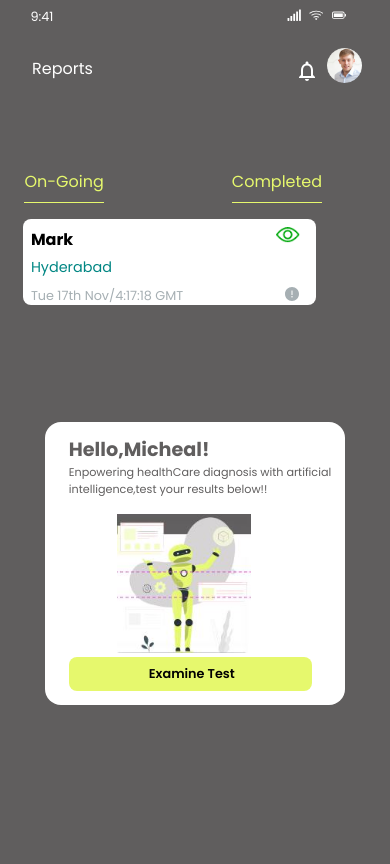
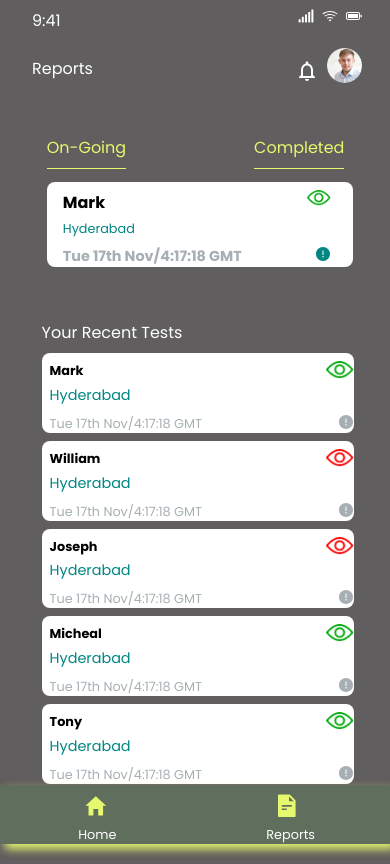
Before and after one commit to gopidev3/HealthSlotBooking, a React (Create React App) app: page /HomePage in a window 390 px wide. Built offline with nearby package versions, Linux system fonts and the light colour scheme.

Commit message:
First Commit

```diff
--- a/src/App.js
+++ b/src/App.js
@@ -1,4 +1,4 @@
-//  import logo from './logo.svg';
+
 import react,{Component} from 'react';
 import SideBar from './Components/Home/SideBar';
 import HomePage from './Components/HomePage/HomePage';
@@ -7,6 +7,9 @@ import Completed from './Components/About/Completed/Completed';
 import NavBar from './Components/NavBar/NavBar';
 import Reports from './Components/Reports/Reports';
 import OnGoingTasks from './Components/Tasks/OnGoingTasks';
+import CompletedTasks from './Components/Tasks/CompletedTasks';
+import Footer from './Components/Footer/Footer';
+
 import {
   BrowserRouter as Router,
   Switch,
@@ -18,7 +21,7 @@ function App() {
   return (
     <Router>
     <div className="App">
-          <SideBar/>
+           <SideBar/>
            {/* <HomePage/>    */}
           <Route exact path = "/HomePage" component={HomePage}/>
            {/* <OnGoing/> */}
@@ -26,6 +29,8 @@ function App() {
           <NavBar/>
           <Reports/>
           <OnGoingTasks/>
+          <CompletedTasks/>
+          <Footer/>
       </div>
    </Router>
 
--- a/src/Components/About/OnGoing/OneGoing.js
+++ b/src/Components/About/OnGoing/OneGoing.js
@@ -2,7 +2,6 @@ import React, { useState} from "react";
 import './OnGoing.scss';
 import { Link } from "react-router-dom";
 import Completed from "../Completed/Completed";
-
 
 const OnGoing = () => {
     const [state, setstate] = useState("OnGoing")
@@ -44,10 +43,8 @@ const OnGoing = () => {
                         <td>NA</td>
                     </tr>
                 </table>
-
             </div>}
             {state ==="Completed"&&<Completed/>}
-
          </div>
 
 
--- /dev/null
+++ b/src/Components/Footer/Footer.js
@@ -0,0 +1,30 @@
+import React from 'react';
+import "./Footer.scss";
+import { IoMdHome } from "react-icons/io";
+import { AiFillFileText } from "react-icons/ai";
+import CompletedTasks from "../Tasks/CompletedTasks";
+
+// const OnGoing = () => {
+//     const [state, setstate] = useState("OnGoingTasks")
+//     const handleClick=(item)=>{
+//             setstate(item)
+//     }
+const Footer = () => {
+    return (
+        <div className = "sticky-health-fter">
+        <div className = "sticky-health-fter-content">
+            <div className = "sticky-healthslot-cont1">
+                <i><IoMdHome/></i>
+                <p>Home</p>
+            </div>
+            <div className = "sticky-healthslot-cont2">
+                <i><AiFillFileText/></i>
+                <p>Reports</p>
+            </div>
+        </div>
+    </div>
+
+    )
+ }
+
+ export default Footer;
--- /dev/null
+++ b/src/Components/Footer/Footer.scss
@@ -0,0 +1,50 @@
+@media screen and (max-width:1366px) and (min-width:501px){
+    .sticky-health-fter {
+        display: none;
+    }
+}
+
+@media screen and (max-width:500px){
+
+    .sticky-health-fter{
+        background-color:#606e5e;
+        width:100%;
+        position: fixed;
+        bottom: -0rem;
+        filter: drop-shadow(5px 5px 5px #E6f86d);
+        padding: 0.5rem 0rem 0rem 0rem;
+    }
+
+    .sticky-health-fter-content {
+        display: flex;
+        justify-content: space-around;
+    }
+
+    .sticky-healthslot-cont1 i {
+        color: #E6f86d;
+        font-size: 160%;
+        padding: 0rem 0rem 0rem 0.5rem;
+    }
+
+
+    .sticky-healthslot-cont1 p {
+        font-size: 0.8rem;
+        color: #fff;
+        font-family: 'Poppins';
+        padding: 0rem 0rem 0rem 0.2rem;
+    }
+
+    .sticky-healthslot-cont2 i{
+        color: #E6f86d;
+        font-size: 160%;
+        padding: 0rem 0rem 0rem 0.5rem;
+    }
+
+    .sticky-healthslot-cont2 p{
+         text-align: center;
+         color: #fff;
+         font-size: 0.8rem;
+         font-family: 'Poppins';
+    }
+
+}
--- a/src/Components/Home.js
+++ b/src/Components/Home.js
@@ -4,7 +4,7 @@ import HomePage from "./Components/HomePage/HomePage";
 import OnGoing from './About/OnGoing/OneGoing';
 import Completed from './About/Completed/Completed';
 import NavBar from './NavBar/NavBar';
-import Reports from './Reports/Reports';
+
 
 const Home = () => {
     return (
@@ -14,7 +14,6 @@ const Home = () => {
             <OnGoing/>
             <Completed/>
             <NavBar/>
-            <Reports/>
         </div>
 
     )
--- a/src/Components/HomePage/HomePage.scss
+++ b/src/Components/HomePage/HomePage.scss
@@ -147,7 +147,11 @@
      padding: 0.5rem 0.5rem 0.5rem 1rem;
  }
 
- @media screen and (max-width:500px){
+ @media screen and (max-width:360px){
+     .HomePage-Card1-main {
+         display: none;
+     }
+
      .Second-health-card-maindiv {
          display: none;
      }
@@ -156,37 +160,18 @@
          display: none;
      }
 
+    }
 
-     .HomePage-Card1-main {
-        position: absolute;
-         top:50%;
-         left:0;
-         right:0;
-         margin: auto;
-         width:75%;
-         padding: 0rem 0.5rem 0.9rem 0rem;
-     }
+    @media screen and (max-width:414px) and (min-width:361px){
+        .HomePage-Card1-main {
+            display: none;
+        }
 
-     .HomePage-Contentimg img {
-         position: relative;
-         width:50%;
-         top:1rem;
-         left:3rem;
-     }
+        .Second-health-card-maindiv {
+            display: none;
+        }
 
-     .HomePage-content1 p {
-         width:100%;
-         font-size: 0.7rem;
-         padding: 0rem 0.5rem 0rem 0rem;
-     }
-
-     .HomePage-button {
-         padding-left: 0rem;
-     }
-
-     .HomePage-button button {
-        padding: 0.5rem 4.8rem 0.5rem 5rem;
-        border-radius: 0.5rem;
-        font-size: 0.8rem;
-     }
- }
+        .third-health-Card {
+            display: none;
+        }
+    }
--- a/src/Components/NavBar/NavBar.js
+++ b/src/Components/NavBar/NavBar.js
@@ -4,7 +4,6 @@ import { FaPowerOff } from "react-icons/fa";
 import { FaSignal } from 'react-icons/fa';
 import { BsWifi } from "react-icons/bs";
 import { BsBatteryFull } from "react-icons/bs";
-
 
  const NavBar = () => {
     return (
--- a/src/Components/NavBar/NavBar.scss
+++ b/src/Components/NavBar/NavBar.scss
@@ -3,14 +3,13 @@
     position:absolute;
     top:2rem;
     left:1rem;
-    width:80%;
+    width:90%;
 }
 
  .NavBar-content-main {
     display: flex;
     justify-content: space-between;
-
-}
+ }
 
 .NavBar-health-cont1 p {
     font-size: 1rem;
@@ -36,13 +35,12 @@
    }
 
 
-@media screen and (max-width:500px){
+@media screen and (max-width:360px){
     .NavBar-main {
-        background-color:none;
         position:absolute;
         top:0rem;
         left:1rem;
-        width:90%;
+        width:95%;
         padding: 0rem 0rem 0rem 0rem;
     }
 
@@ -57,5 +55,20 @@
         padding: 0REM 0.5REM 0REM 0REM;
     }
 
+}
+
+@media screen and (max-width:414px) and (min-width:361px){
+    .NavBar-main {
+        top:0rem;
+        left:1rem;
+        width:94%;
+        padding: 0rem 0rem 0rem 0rem;
+    }
+
+    .NavBar-health-cont2 i {
+        color: #fff;
+        font-size: 100%;
+        padding: 0rem 0.5rem 0rem 0rem;
+    }
 
 }
--- /dev/null
+++ b/src/Components/Tasks/CompletedTasks.js
@@ -0,0 +1,54 @@
+import React from 'react';
+import "./CompletedTasks.scss";
+import eye1_img from '../../Assets/imgs/eye1_img.png';
+import { AiFillExclamationCircle } from "react-icons/ai";
+import eye2_img from '../../Assets/imgs/eye2_img.png';
+
+const CompletedTasks = () => {
+    return (
+    <div className = "Seventh-amain-root">
+        <p className = "prt">Your Recent Tests</p>
+         <div className = "Seventh-health-cards-conatainer">
+           <div className = "Seventh-heallth-Card">
+                <span>Mark</span>
+                <img src = {eye1_img} alt = ""/>
+                 <p>Hyderabad</p>
+                <span className = "cl-span">Tue 17th Nov/4:17:18 GMT</span>
+                <i className = "I-T"><AiFillExclamationCircle/></i>
+            </div>
+            <div className = "Seventh-heallth-Card">
+                 <span>William</span>
+                <img src = {eye2_img} alt = ""/>
+                 <p>Hyderabad</p>
+                 <span className = "cl-span">Tue 17th Nov/4:17:18 GMT</span>
+                 <i className = "I-T"><AiFillExclamationCircle/></i>
+            </div>
+            <div className = "Seventh-heallth-Card">
+                 <span>Joseph</span>
+                <img src = {eye2_img} alt = ""/>
+                 <p>Hyderabad</p>
+                <span className = "cl-span">Tue 17th Nov/4:17:18 GMT</span>
+                <i className = "I-T"><AiFillExclamationCircle/></i>
+            </div>
+            <div className = "Seventh-heallth-Card">
+                <span>Micheal</span>
+                <img src = {eye1_img} alt = ""/>
+                 <p>Hyderabad</p>
+                 <span className = "cl-span">Tue 17th Nov/4:17:18 GMT</span>
+                 <i className = "I-T"><AiFillExclamationCircle/></i>
+            </div>
+            <div className = "Seventh-heallth-Card">
+                <span>Tony</span>
+                <img src = {eye1_img} alt = ""/>
+                 <p>Hyderabad</p>
+                 <span className = "cl-span">Tue 17th Nov/4:17:18 GMT</span>
+                 <i className = "I-T"><AiFillExclamationCircle/></i>
+            </div>
+           </div>
+        </div>
+
+
+    )
+ }
+
+ export default CompletedTasks;
--- /dev/null
+++ b/src/Components/Tasks/CompletedTasks.scss
@@ -0,0 +1,133 @@
+@media screen and (max-width:1366px) and (min-width:501px){
+    .Seventh-amain-root {
+        display: none;
+    }
+
+}
+
+@media screen and (max-width:360px){
+    .Seventh-amain-root {
+        border-radius: 1rem;
+        position: absolute;
+        top:20rem;
+        left:2rem;
+        width:80%;
+    }
+
+    .prt {
+        font-family: 'Poppins';
+        font-size: 1rem;
+        color: #fff;
+        padding: 0rem 0rem 0.5rem 0rem;
+    }
+
+    .Seventh-health-cards-conatainer {
+        margin-bottom: 5rem;
+    }
+
+    .Seventh-heallth-Card{
+        margin-bottom: 0.5rem;
+        background-color: #fff;
+        padding: 0.5rem 0rem 0rem 0.5rem;
+        border-radius: 0.5rem;
+    }
+
+    .Seventh-heallth-Card span {
+        font-family: 'Poppins';
+        font-size: 0.8rem;
+        font-weight: bold;
+        padding: 0.5rem 0rem 0.5rem 0rem;
+    }
+
+    .Seventh-heallth-Card img {
+        float: right;
+        width: 9%;
+    }
+
+    .Seventh-heallth-Card i {
+        color:#008683;
+        float: right;
+    }
+
+    .Seventh-heallth-Card p {
+        font-size: 0.9rem;
+        font-family: 'Poppins';
+        color: #008683;
+        padding: 0.3rem 0rem 0.5rem 0rem;
+    }
+
+    .Seventh-heallth-Card .cl-span {
+        font-family: 'Poppins';
+        font-size: 0.8rem;
+        font-weight: 400;
+        color: #A6AFB3;
+    }
+
+    .Seventh-heallth-Card .I-T {
+        color: #A6AFB3;
+    }
+}
+
+@media screen and (max-width:414px) and (min-width:361px){
+    .Seventh-amain-root {
+        border-radius: 1rem;
+        position: absolute;
+        top:20rem;
+        left:2.6rem;
+        width:80%;
+    }
+
+    .prt {
+        font-family: 'Poppins';
+        font-size: 1rem;
+        color: #fff;
+        padding: 0rem 0rem 0.5rem 0rem;
+    }
+
+    .Seventh-health-cards-conatainer {
+        margin-bottom: 5rem;
+    }
+
+    .Seventh-heallth-Card{
+        margin-bottom: 0.5rem;
+        background-color: #fff;
+        padding: 0.5rem 0rem 0rem 0.5rem;
+        border-radius: 0.5rem;
+    }
+
+    .Seventh-heallth-Card span {
+        font-family: 'Poppins';
+        font-size: 0.8rem;
+        font-weight: bold;
+        padding: 0.5rem 0rem 0.5rem 0rem;
+    }
+
+    .Seventh-heallth-Card img {
+        float: right;
+        width: 9%;
+    }
+
+    .Seventh-heallth-Card i {
+        color:#008683;
+        float: right;
+    }
+
+    .Seventh-heallth-Card p {
+        font-size: 0.9rem;
+        font-family: 'Poppins';
+        color: #008683;
+        padding: 0.3rem 0rem 0.5rem 0rem;
+    }
+
+    .Seventh-heallth-Card .cl-span {
+        font-family: 'Poppins';
+        font-size: 0.8rem;
+        font-weight: 400;
+        color: #A6AFB3;
+    }
+
+    .Seventh-heallth-Card .I-T {
+        color: #A6AFB3;
+    }
+
+}
--- a/src/Components/Tasks/OnGoingTasks.scss
+++ b/src/Components/Tasks/OnGoingTasks.scss
@@ -1,19 +1,23 @@
-@media screen and (max-width:500px) {
+@media screen and (max-width:1366px) and (min-width:415px){
+    .OnGoingTasks-mainroot{
+        display: none;
+    }
+
+}
+
+
+@media screen and (max-width:360px) {
     .OnGoingTasks-mainroot {
         position: absolute;
         top:20%;
-        left:3%;
-    }
-
-    .OnGoing-Card-container {
-        padding: 1rem 0rem 0rem 0.7rem;
+        left:10%;
     }
 
     .On-Going-main .OnGoingTasks-cont1{
         display: grid;
         grid-template-columns: auto auto;
-        column-gap: 8rem;
-        padding-left: 0.8rem;
+         column-gap: 8rem;
+         padding: 0rem 0rem 0.8rem 0rem;
     }
 
     .OnGoingTasks-cont1 span{
@@ -49,13 +53,11 @@
 
     .Ongoing-health-card p{
         font-size: 0.9rem;
-        font-family: 'Poppins';
         color: #008683;
+        font-family: '';
         padding: 0.3rem 0rem 0.5rem 0rem;
     }
-
     .Ongoing-health-card .cl-span {
-        font-family: 'Poppins';
         font-size: 0.8rem;
         font-weight: 400;
         color: #A6AFB3;
@@ -64,6 +66,90 @@
     .Ongoing-health-card .I-T {
         color: #A6AFB3;
     }
+}
+
+@media screen and (max-width:414px) and (min-width:361px){
+    .OnGoingTasks-mainroot {
+        // background-color: red;
+        position: absolute;
+        top:16%;
+        left:12%;
+    }
+
+    .On-Going-main .OnGoingTasks-cont1{
+        display: grid;
+        grid-template-columns: auto auto;
+        column-gap: 8rem;
+        padding: 0rem 0rem 0.8rem 0rem;
+    }
+
+
+    .OnGoingTasks-cont1 span{
+        font-family: 'Poppins';
+        color: #e6f86d;
+        padding-bottom: 0.5rem;
+        border-bottom: 1px solid #e6f86d;
+    }
+
+    .Ongoing-health-card{
+        background-color: #fff;
+        width:90%;
+        padding: 0.5rem 1.4rem 0rem 1rem;
+        border-radius: 0.5rem;
+    }
+
+    .Ongoing-health-card span {
+        font-family: 'Poppins';
+        font-size: 1rem;
+        font-weight: bold;
+        padding: 0.5rem 0rem 0.5rem 0rem;
+    }
+
+    .Ongoing-health-card img {
+        float: right;
+        width: 9%;
+    }
+
+    .Ongoing-health-card i{
+        color:#008683;
+        float: right;
+    }
+
+    .Ongoing-health-card p{
+        font-size: 0.8rem;
+        font-family: 'Poppins';
+        color: #008683;
+        padding: 0.3rem 0rem 0.5rem 0rem;
+    }
+    .Ongoing-health-card .cl-span{
+        font-size: 0.9rem;
+        font-family: 'Poppins';
+        color: #A6AFB3;
+        padding: 0.3rem 0rem 0.5rem 0rem;
+    }
+}
+
+@media screen and (max-width:320px){
+    .OnGoingTasks-mainroot {
+        // background-color: red;
+        position: absolute;
+        left:15%;
+    }
+
+    .On-Going-main .OnGoingTasks-cont1{
+        display: grid;
+        grid-template-columns: auto auto;
+        column-gap: 6rem;
+        font-size: 0.8rem;
+        padding: 0rem 0rem 0.8rem 0rem;
+    }
+
+    .Ongoing-health-card span {
+        font-family: 'Poppins';
+        font-size: 0.8rem;
+        font-weight: bold;
+        padding: 0.5rem 0rem 0.5rem 0rem;
+    }
 
 
 
```
